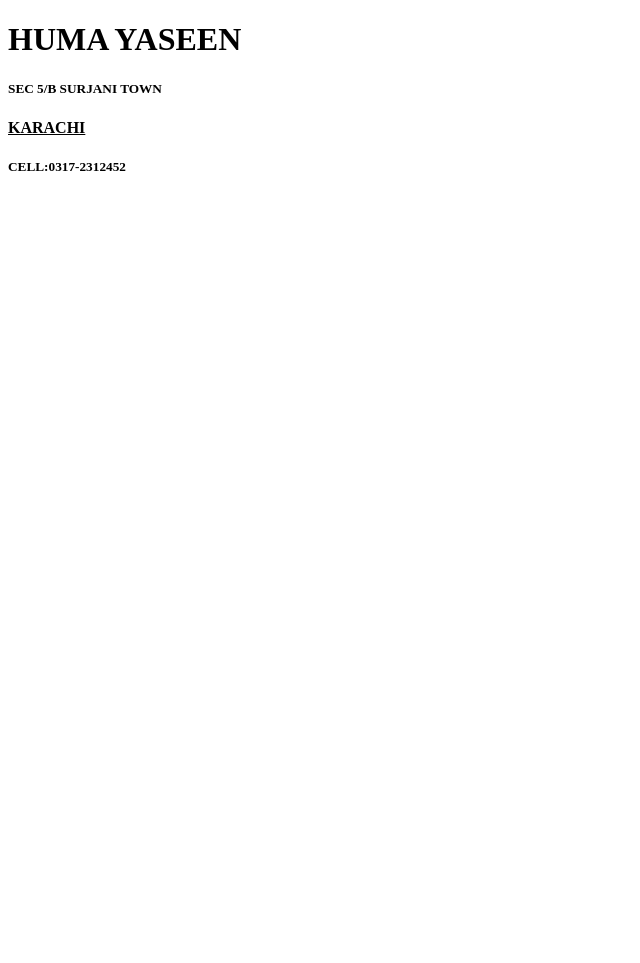
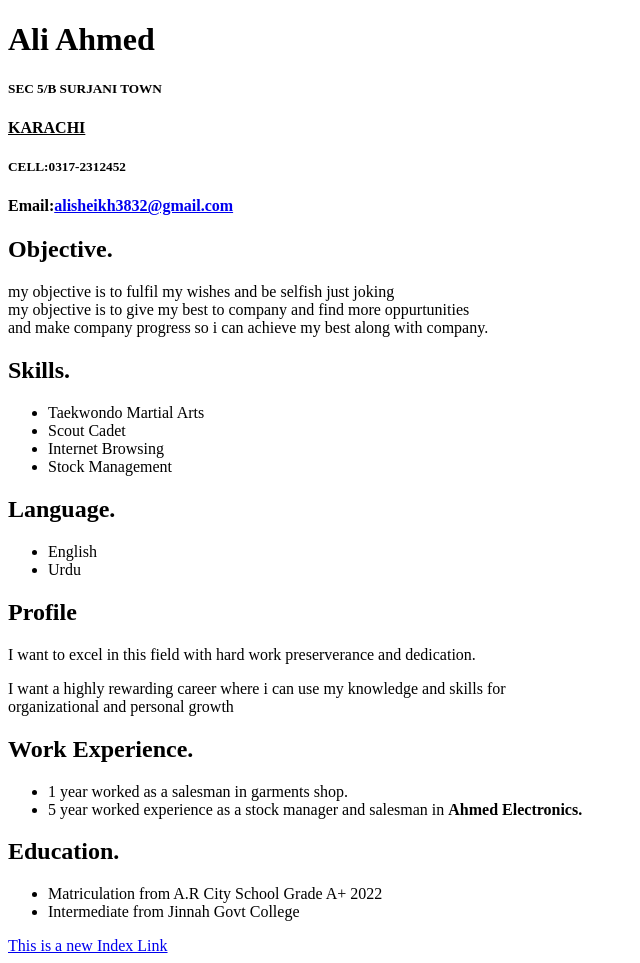
Before and after one commit to alisheikh3832/my-first-website, a plain HTML site: page index.html in a window 1280 px wide. Shown: the whole page, without its empty margins (0-640 px from the left). Before the commit the page ends 800 px from the top, so only its background shows below. Drawn offline with Linux system fonts and the light colour scheme.

Commit message:
Add files via upload

```diff
--- a/index.html
+++ b/index.html
@@ -6,12 +6,28 @@
     <title>My First Website</title>
 </head>
 <body>
-    <H1>HUMA YASEEN</H1>
+    <H1>Ali Ahmed</H1>
     <H5>SEC 5/B SURJANI TOWN</H5>
     <U><h4>KARACHI</h4></U>
     <h5>CELL:0317-2312452</H5>
-
-
+        <h4>Email:<a href="mailto:alisheikh3832@gmail.com">alisheikh3832@gmail.com</a></h4>
+        <h2>Objective.</h2>
+        <p>my objective is to fulfil my wishes and be selfish just joking <br> my objective is to give my best to company and find more oppurtunities <br> and
+            make company progress so i can achieve my best along with company.
+        </p>
+        <h2>Skills.</h2>
+        <ul><li>Taekwondo Martial Arts</li><li>Scout Cadet</li><li>Internet Browsing</li><li>Stock Management</li></ul>
+        <h2>Language.</h2>
+        <ul><li>English</li>
+        <li>Urdu</li></ul>
+        <h2>Profile</h2>
+        <p>I want to excel in this field with hard work preserverance and dedication.</p>
+        <p>I want a highly rewarding career where i can use my knowledge and skills for <br> organizational and personal growth</p>
+        <h2>Work Experience.</h2>
+        <ul><li>1 year worked as a salesman in garments shop.</li><li>5 year worked experience as a stock manager and salesman in <b>Ahmed Electronics.</b></li></ul>
+        <h2>Education.</h2>
+        <ul><li>Matriculation from A.R City School Grade A+ 2022</li><li>Intermediate from Jinnah Govt College</li></ul>
+        <a href="New Index.html" target="_blank">This is a new Index Link</a>
 
 </body>
 </html>
```
